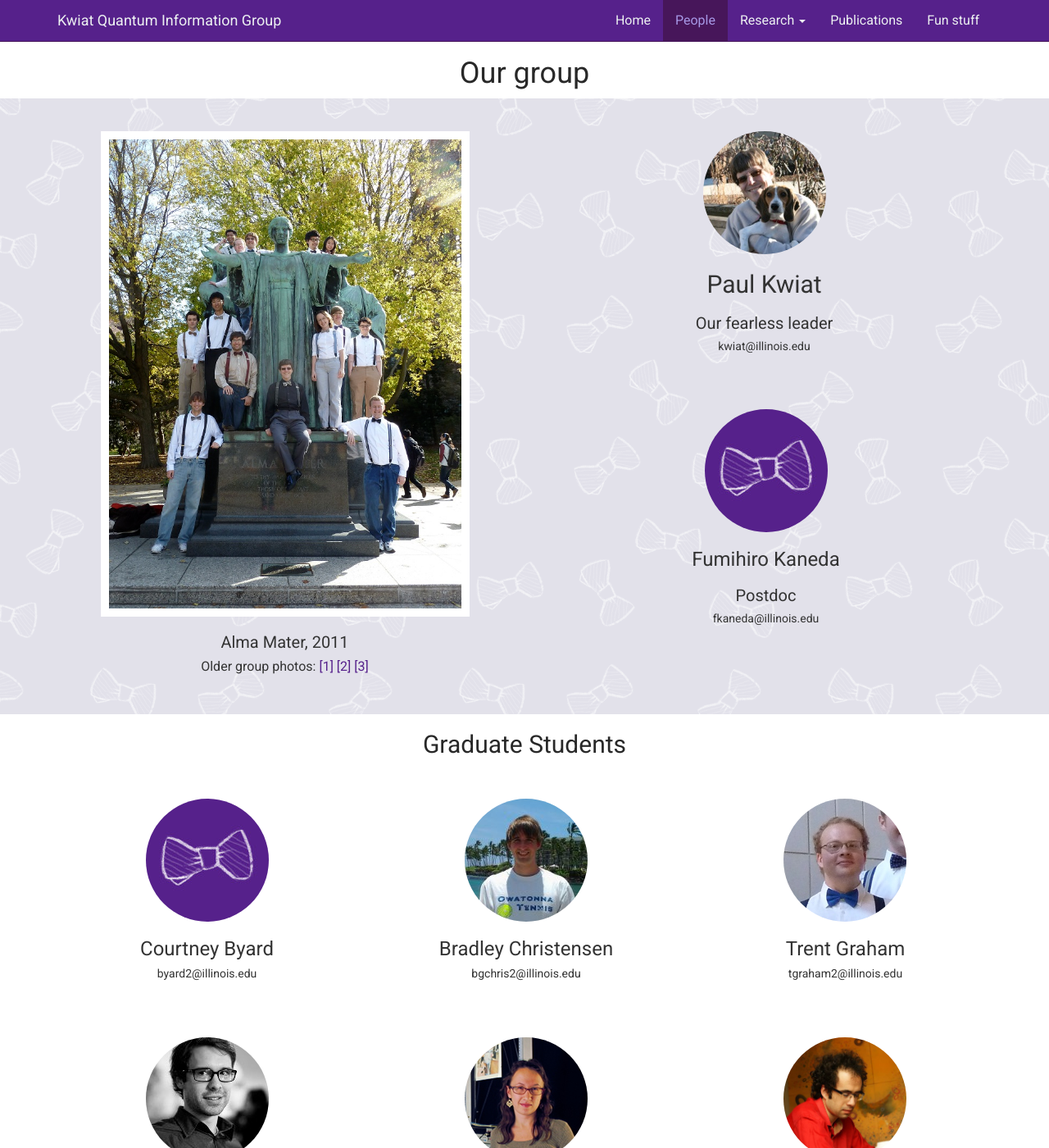
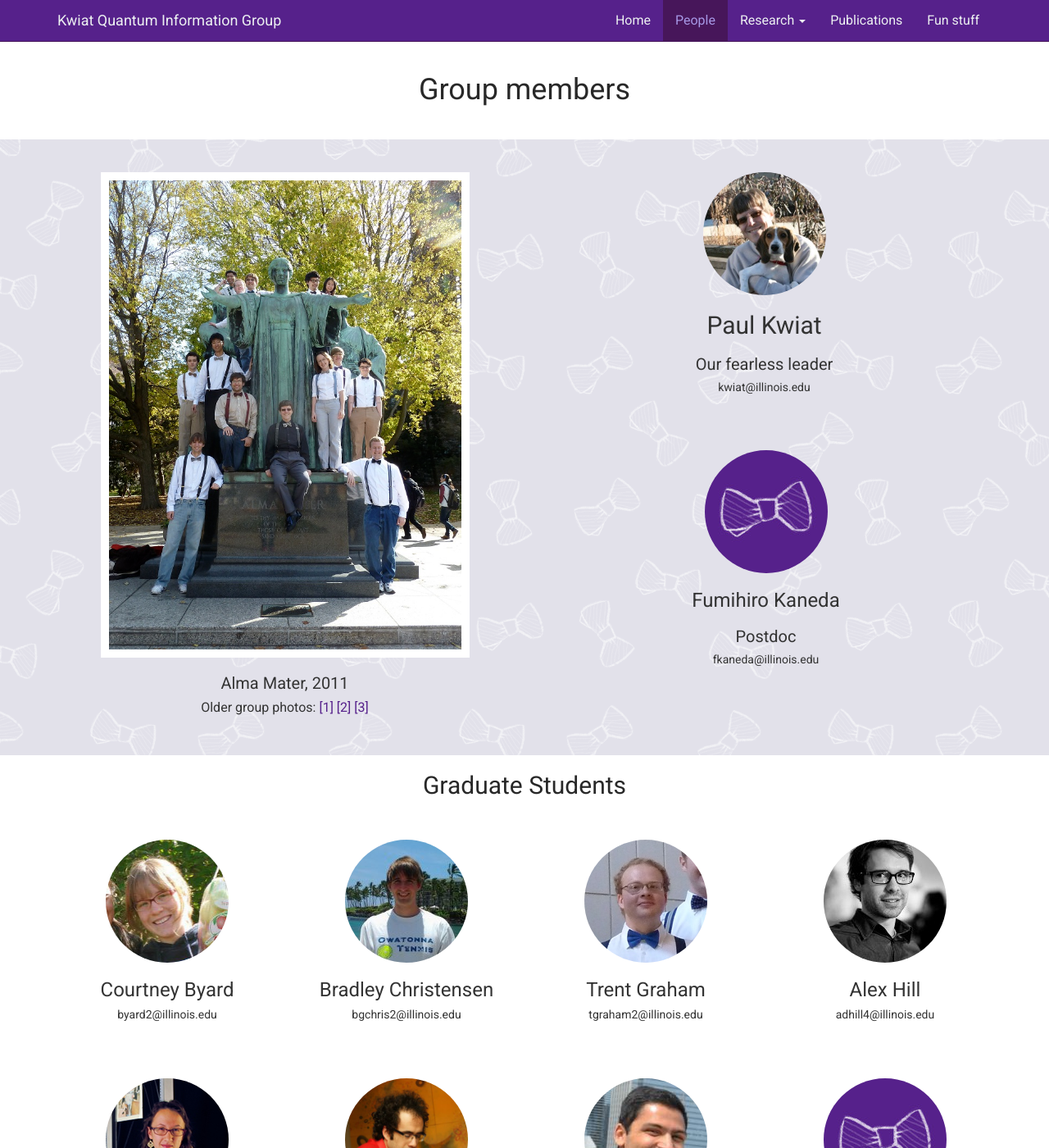
Before and after one commit to KwiatLab/group-website-jekyll, a Jekyll site: the page built from people.html, in a window 1280 px wide and 1400 px high. Shown: the whole window at 82% size. Built offline with Jekyll 4.4.1, drawn with Linux system fonts in a browser that asks for light colours; Markdown is read by kramdown in place of the engine named in the settings; some of the changed text lies outside the part shown.

Commit message:
Added new group members

```diff
--- a/_config.yml
+++ b/_config.yml
@@ -2,8 +2,8 @@
 description: "Our group website"
 
 url: "http://research.physics.illinois.edu/QI/Photonics"
-baseurl: "/QI/Photonics"
-#baseurl: ""
+#baseurl: "/QI/Photonics"
+baseurl: ""
 paper-path: "papers/My Collection.Data/PDF"
 
 markdown: rdiscount
--- a/_data/group_members.yml
+++ b/_data/group_members.yml
@@ -15,7 +15,7 @@
 - name: "Graduate Students"
   people:
     - name: "Courtney Byard"
-      image: "../img/headshot_blank.jpg"
+      image: "../img/headshot_cbyard.jpg"
       netid: "byard2"
     - name: "Bradley Christensen"
       image: "../img/headshot_bchristensen.jpg"
@@ -35,6 +35,9 @@
     - name: "Aditya Sharma"
       image: "../img/headshot_asharma.jpg"
       netid: "sharma21"
+    - name: "Michelle Victora"
+      image: "../img/headshot_blank.jpg"
+      netid: "victora2"
     - name: "JJ Wong"
       image: "../img/headshot_jwong.jpg"
       netid: "jwong14"
@@ -47,4 +50,5 @@
     - name: "Joseph Chapman"
     - name: "Austin Graf"
     - name: "Leon (Shangjie) Guo"
+    - name: "Brayden Turner"
     - name: "Amy (Yangyuxin) Zou"
--- a/_includes/group-members.html
+++ b/_includes/group-members.html
@@ -63,9 +63,9 @@
 <div class="container">
 <!-- List of graduate students -->
 <h1 class="category-title">Graduate Students</h1>
-{% for category in site.data.group_members %} <!-- Displays students with 3 students to a row, adding new rows if needed-->
+{% for category in site.data.group_members %} <!-- Displays students with 4 students to a row, adding new rows if needed-->
 		{% if category.name == "Graduate Students" %}
-			{% assign count = 0 %} <!-- Initialize variable that counts to 3 -->
+			{% assign count = 0 %} <!-- Initialize variable that counts to 4 -->
 			{% for person in category.people %}
 
 				{% assign count = count | plus: 1 %} <!-- Increment -->
@@ -75,7 +75,7 @@
 				{% else %}
 				{% endif %}
 
-				<div class="col-md-4 col-centered">
+				<div class="col-md-3 col-centered">
 					<a href="http://physics.illinois.edu/people/profile.asp?{{ person.netid }}">
 					<div class="thumbnail">
 						<img src="{{ person.image }}" class="img-circle">
@@ -86,7 +86,7 @@
 					</a>
 				</div>
 
-				{% if count >= 3 and forloop.last == false %} <!-- If we've reached a multiple of 3, end this row and start a new one, unless this is the last item -->
+				{% if count >= 4 and forloop.last == false %} <!-- If we've reached a multiple of 4, end this row and start a new one, unless this is the last item -->
 					</div>
 					<div class="row row-centered">
 					{% assign count = 0 %} <!-- Rest the count -->
--- a/css/group.css
+++ b/css/group.css
@@ -187,6 +187,12 @@
   background:white;
   padding:10px;
   margin-top:20px;
+}
+
+.page-header {
+  padding-bottom:20px;
+  text-align:center;
+  border-bottom: none;
 }
 
 .people ul {
--- a/people.html
+++ b/people.html
@@ -2,9 +2,9 @@
 layout: default
 title: People
 ---
-
-<h1 style="text-align:center">Our group</h1>
-
+<div class="container">
+<h1 class="page-header">Group members</h1>
+</div>
 <div class="people">
 
 	{% include group-members.html %}
```
Also changed, not shown: img/headshot_cbyard.jpg (added).
